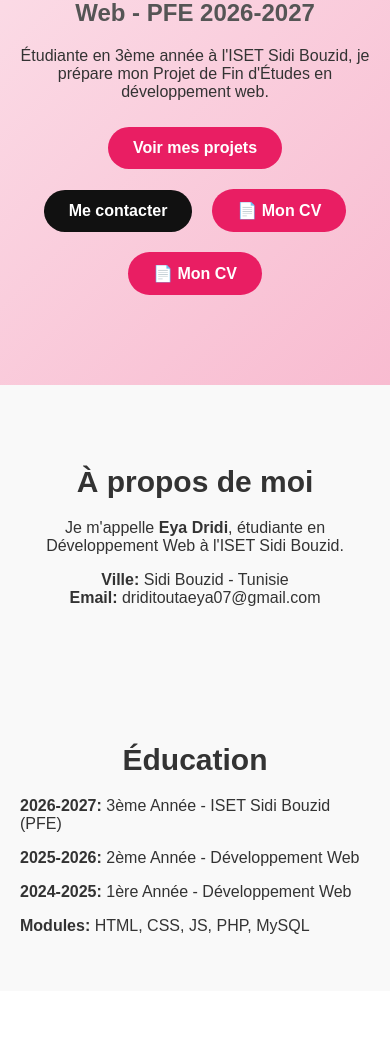
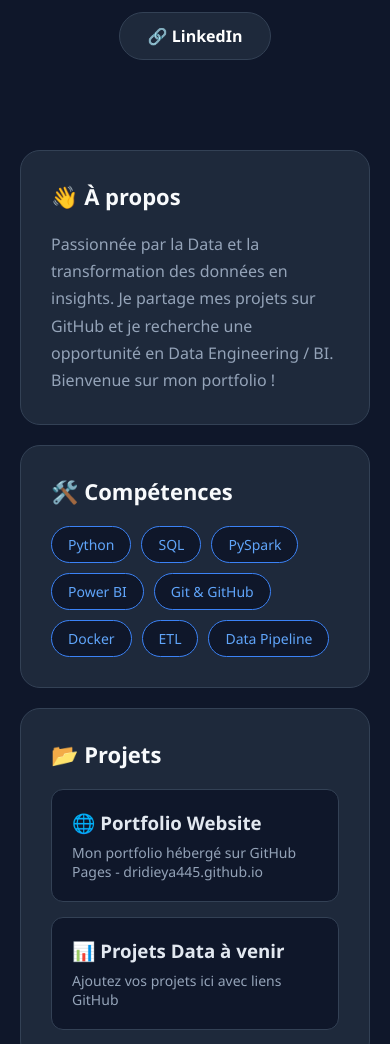
Before and after one commit to dridieya445/dridieya445.github.io, a plain HTML site: page index.html in a window 390 px wide. Shown: the part 296-1340 px from the top of the page. Drawn offline with Linux system fonts and the light colour scheme.

Commit message:
Revamp portfolio layout and styles
Updated styles and structure for improved layout and responsiveness. Added new sections for skills, projects, and contact information.

```diff
--- a/index.html
+++ b/index.html
@@ -5,64 +5,81 @@
 <meta name="viewport" content="width=device-width, initial-scale=1.0">
 <title>Eya Dridi - Portfolio</title>
 <style>
-body{font-family:Arial;margin:0;background:#fff;color:#333}
-header{display:flex;justify-content:space-between;padding:15px 30px;background:#111;color:#fff;position:sticky;top:0}
-.logo{font-weight:bold;font-size:22px} .logo span{color:#e91e63}
-nav a{color:#fff;margin-left:15px;text-decoration:none}
-.hero{text-align:center;padding:80px 20px;background:linear-gradient(135deg,#fce4ec,#f8bbd0)}
-.hero h1{font-size:45px;margin:10px 0} .hero h2{color:#555}
-.btn{display:inline-block;padding:12px 25px;background:#e91e63;color:#fff;border-radius:25px;text-decoration:none;margin:10px;font-weight:bold}
-.btn2{background:#111}
-.titre{text-align:center;font-size:30px;margin:40px 0 20px}
-.apropos{text-align:center;padding:40px 20px;background:#f9f9f9}
-.competences{text-align:center;padding:40px 20px}
-.skills span{display:inline-block;background:#fce4ec;padding:10px 20px;margin:5px;border-radius:20px;font-weight:bold}
-.projets{padding:40px 20px;background:#f9f9f9}
-.cards{display:grid;grid-template-columns:repeat(auto-fit,minmax(250px,1fr));gap:20px;max-width:1000px;margin:0 auto}
-.card{background:#fff;padding:20px;border-radius:15px;box-shadow:0 4px 10px rgba(0,0,0,0.1)}
-.contact{text-align:center;padding:60px 20px;background:#111;color:#fff}
-footer{text-align:center;padding:15px;background:#000;color:#aaa}
+*{margin:0;padding:0;box-sizing:border-box}
+body{font-family:'Segoe UI',sans-serif;background:#0f172a;color:#e2e8f0;min-height:100vh}
+.container{max-width:900px;margin:0 auto;padding:40px 20px}
+.header{text-align:center;padding:60px 0 40px}
+.header img{width:140px;height:140px;border-radius:50%;border:4px solid #3b82f6;object-fit:cover;margin-bottom:20px}
+.header h1{font-size:42px;margin-bottom:10px;background:linear-gradient(90deg,#60a5fa,#a78bfa);-webkit-background-clip:text;-webkit-text-fill-color:transparent}
+.header p{color:#94a3b8;font-size:18px;margin-bottom:30px}
+.links{display:flex;gap:15px;justify-content:center;flex-wrap:wrap;margin-bottom:50px}
+.btn{padding:12px 28px;border-radius:30px;text-decoration:none;font-weight:600;transition:0.3s;display:inline-flex;align-items:center;gap:8px}
+.btn-primary{background:#3b82f6;color:white}
+.btn-primary:hover{background:#2563eb;transform:translateY(-2px)}
+.btn-dark{background:#1e293b;color:white;border:1px solid #334155}
+.btn-dark:hover{background:#334155;transform:translateY(-2px)}
+.section{background:#1e293b;border-radius:20px;padding:30px;margin-bottom:20px;border:1px solid #334155}
+.section h2{margin-bottom:20px;color:#f8fafc;font-size:22px}
+.skills{display:flex;flex-wrap:wrap;gap:10px}
+.skill{background:#0f172a;border:1px solid #3b82f6;color:#60a5fa;padding:8px 16px;border-radius:20px;font-size:14px}
+.projects{display:grid;gap:15px}
+.project{background:#0f172a;padding:20px;border-radius:12px;border:1px solid #334155}
+.footer{text-align:center;padding:40px;color:#64748b;font-size:14px}
 </style>
 </head>
 <body>
-<header><div class="logo">Eya<span>.</span></div><nav><a href="#accueil">Accueil</a><a href="#projets">Projets</a><a href="#contact">Contact</a></nav></header>
-<section id="accueil" class="hero">
-<h3>Bonjour, je suis</h3><h1>Eya Dridi</h1>
-<h2>Étudiante en Développement Web - PFE 2026-2027</h2>
-<p>Étudiante en 3ème année à l'ISET Sidi Bouzid, je prépare mon Projet de Fin d'Études en développement web.</p>
-<a href="#projets" class="btn">Voir mes projets</a>
-<a href="#contact" class="btn btn2">Me contacter</a><a href="./CV%20Eya%20Dridi.pdf" class="btn" target="_blank">📄 Mon CV</a>
-<a href="./CV Eya Dridi.pdf" target="_blank" class="btn">📄 Mon CV</a>
-</section>
-<section class="apropos"><h2 class="titre">À propos de moi</h2>
-<p>Je m'appelle <b>Eya Dridi</b>, étudiante en Développement Web à l'ISET Sidi Bouzid.</p>
-<p><b>Ville:</b> Sidi Bouzid - Tunisie<br><b>Email:</b> driditoutaeya07@gmail.com</p></section>
-<section id="education" class="apropos"><h2 class="titre">Éducation</h2>
-<div style="text-align:left;max-width:600px;margin:0 auto">
-<p><b>2026-2027:</b> 3ème Année - ISET Sidi Bouzid (PFE)</p>
-<p><b>2025-2026:</b> 2ème Année - Développement Web</p>
-<p><b>2024-2025:</b> 1ère Année - Développement Web</p>
-<p><b>Modules:</b> HTML, CSS, JS, PHP, MySQL</p></div></section>
-<section class="competences"><h2 class="titre">Mes Compétences</h2>
-<div class="skills"><span>HTML</span><span>CSS</span><span>JavaScript</span><span>PHP</span><span>MySQL</span><span>Canva</span><span>GitHub</span></div></section>
-<section id="projets" class="projets"><h2 class="titre">Mes Projets</h2>
-<div class="cards">
-<div class="card"><h3>🌸 Portfolio Personnel</h3><p>Site moderne et responsive pour présenter mon profil.</p><p><b>HTML-CSS-JS</b></p></div>
-<div class="card"><h3>✅ To-Do List</h3><p>Application gestion des tâches avec sauvegarde.</p><p><b>HTML-CSS-JS</b></p></div>
-<div class="card"><h3>🛒 Gestion Boutique</h3><p>Gestion produits avec base de données.</p><p><b>PHP-MySQL</b></p></div>
-<div class="card"><h3>🏫 Site ISET</h3><p>Site vitrine ISET Sidi Bouzid.</p><p><b>HTML-CSS-JS</b></p></div>
-<div class="card"><h3>🎓 PFE 2026-2027</h3><p>Application web complète en cours.</p><p><b>HTML-CSS-PHP-MySQL</b></p></div>
-</div></section>
-<section id="experience" class="apropos"><h2 class="titre">Expérience & Stages</h2>
-<div style="text-align:left;max-width:650px;margin:0 auto">
-<p><b>2026-2027: Stage PFE</b><br>Application web complète Front+Back</p><br>
-<p><b>2025-2026: Stage Perfectionnement</b><br>Dev web en entreprise</p><br>
-<p><b>2024-2025: Stage Initiation</b><br>Découverte milieu pro</p>
-</div></section>
-<section id="contact" class="contact"><h2 class="titre">Contactez-moi</h2>
-<a href="https://mail.google.com/mail/?view=cm&fs=1&to=driditoutaeya07@gmail.com" target="_blank" class="btn">📧 driditoutaeya07@gmail.com</a><br><br>
-<a href="https://github.com/dridieya445" target="_blank" class="btn btn2">GitHub - dridieya445</a>
-<p style="margin-top:20px">Sidi Bouzid - Tunisie</p></section>
-<footer><p>© 2026 Eya Dridi - Portfolio avec ❤️</p></footer>
+<div class="container">
+  <div class="header">
+    <h1>Eya Dridi</h1>
+    <p>Data Engineer | BI & Data Enthusiast | Tunis</p>
+
+    <div class="links">
+      <a href="./CV.pdf" target="_blank" class="btn btn-primary">📄 Mon CV</a>
+      <a href="https://github.com/dridieya445" target="_blank" class="btn btn-dark">💻 GitHub</a>
+      <a href="https://www.linkedin.com/in/eya-dridi" target="_blank" class="btn btn-dark">🔗 LinkedIn</a>
+    </div>
+  </div>
+
+  <div class="section">
+    <h2>👋 À propos</h2>
+    <p style="color:#94a3b8;line-height:1.7">
+      Passionnée par la Data et la transformation des données en insights.
+      Je partage mes projets sur GitHub et je recherche une opportunité en Data Engineering / BI.
+      Bienvenue sur mon portfolio !
+    </p>
+  </div>
+
+  <div class="section">
+    <h2>🛠️ Compétences</h2>
+    <div class="skills">
+      <span class="skill">Python</span>
+      <span class="skill">SQL</span>
+      <span class="skill">PySpark</span>
+      <span class="skill">Power BI</span>
+      <span class="skill">Git & GitHub</span>
+      <span class="skill">Docker</span>
+      <span class="skill">ETL</span>
+      <span class="skill">Data Pipeline</span>
+    </div>
+  </div>
+
+  <div class="section">
+    <h2>📂 Projets</h2>
+    <div class="projects">
+      <div class="project">
+        <h3 style="margin-bottom:8px">🌐 Portfolio Website</h3>
+        <p style="color:#94a3b8;font-size:14px">Mon portfolio hébergé sur GitHub Pages - dridieya445.github.io</p>
+      </div>
+      <div class="project">
+        <h3 style="margin-bottom:8px">📊 Projets Data à venir</h3>
+        <p style="color:#94a3b8;font-size:14px">Ajoutez vos projets ici avec liens GitHub</p>
+      </div>
+    </div>
+  </div>
+
+  <div class="footer">
+    © 2025 Eya Dridi - dridieya445.github.io
+  </div>
+</div>
 </body>
 </html>
```
